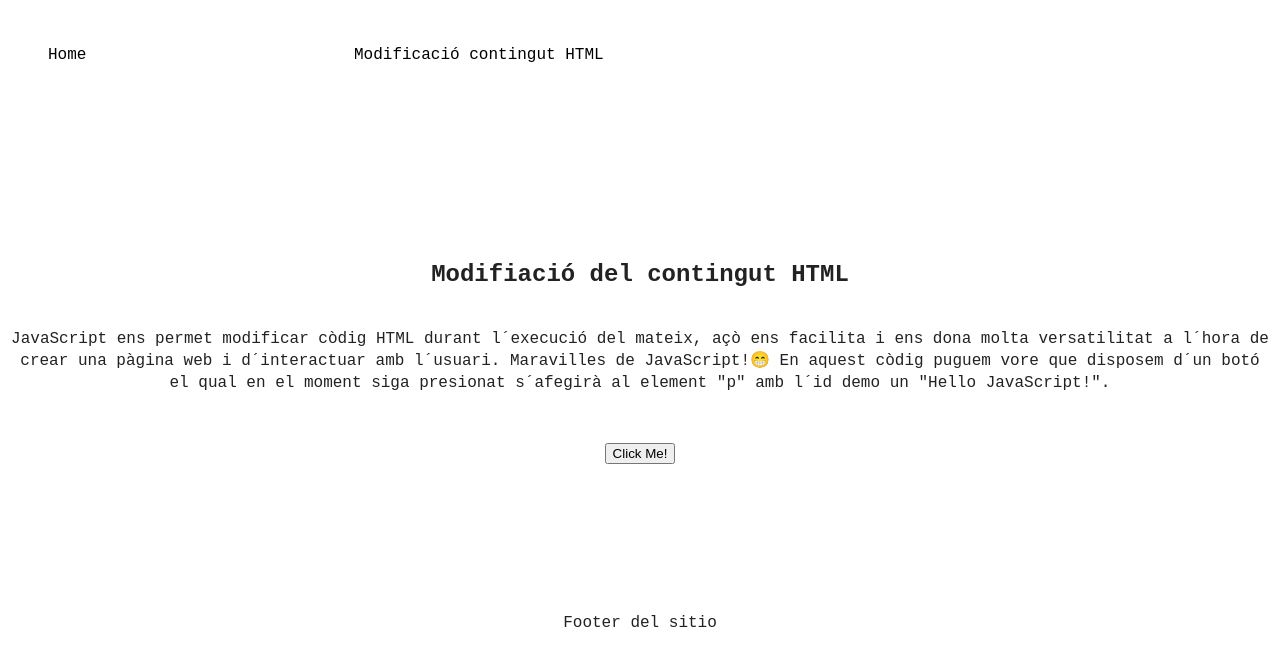
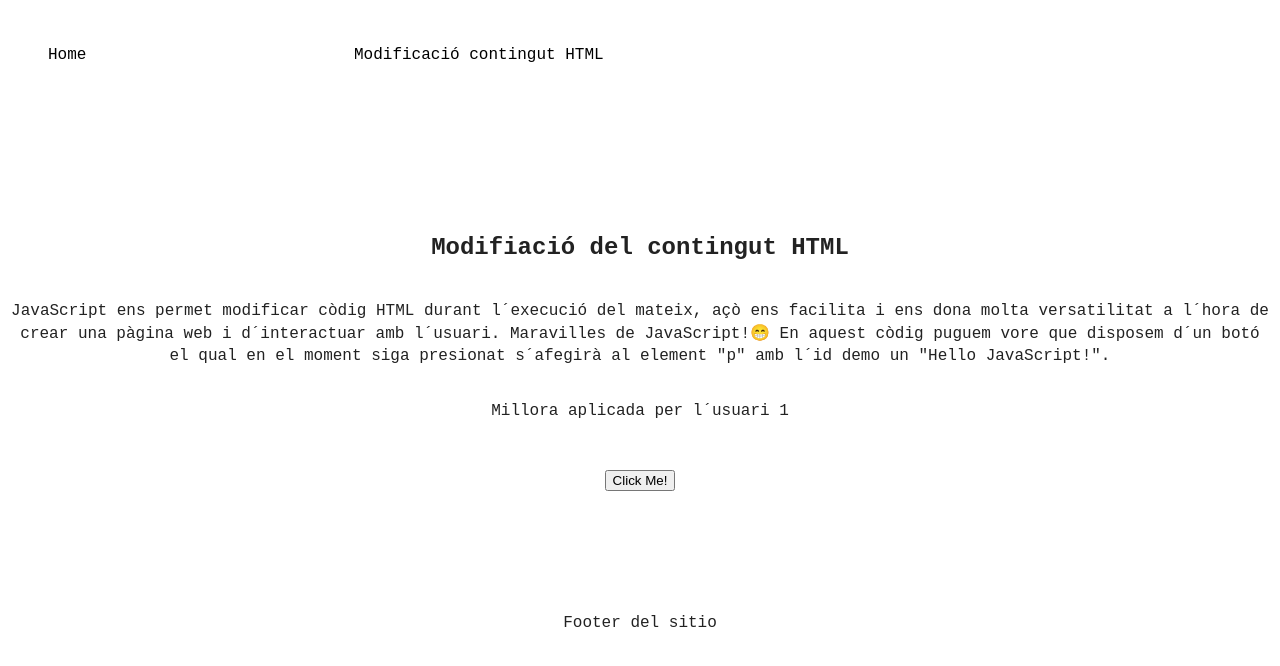
Before and after one commit to KvaleroSor/practicaAvaluableControlVersions, a website built with webpack: page PO01--PracticaAvaluableControlVersions/modifiacionsContingutHTML.html in a window 1280 px wide. Shown: the part 98-764 px from the top of the page. Built offline with nearby package versions, Linux system fonts and the light colour scheme.

Commit message:
Usuari --> 1 - Aplicant millores
Aplicant millores al contingut dels arxius creats per l´usuari 2.

Arxius modificats: "modificacionsCongingutHTML" i "modificarAtributsHTML"

```diff
--- a/PO01--PracticaAvaluableControlVersions/modifiacionsContingutHTML.html
+++ b/PO01--PracticaAvaluableControlVersions/modifiacionsContingutHTML.html
@@ -47,6 +47,8 @@
             s´afegirà al element "p" amb l´id demo un "Hello JavaScript!".
         </p>
 
+        <p>Millora aplicada per l´usuari 1</p>
+
         <p id="demo"></p>
 
         <button type="button" onclick='document.getElementById("demo").innerHTML = "Hello JavaScript!"'>Click Me!</button>
```
Also changed, not shown: PO01--PracticaAvaluableControlVersions/modificarAtributsHTML.html (+2 -0 lines).
